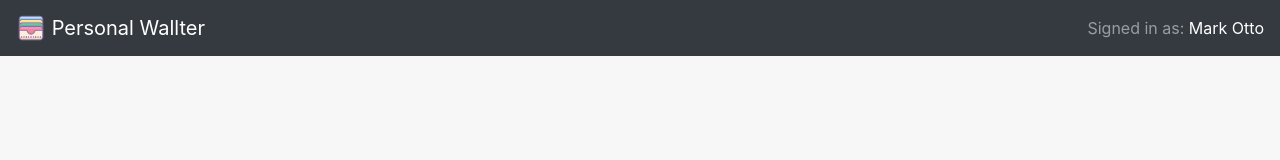
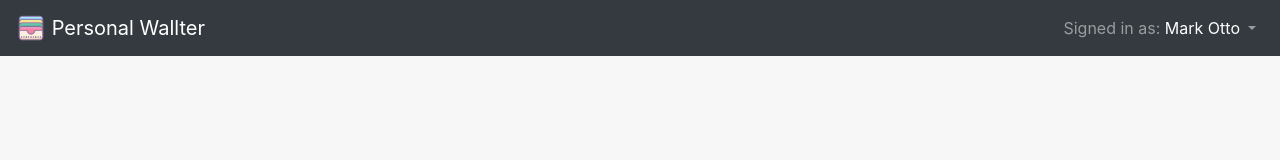
Before and after one commit to luigicampagnola/project-7, a React (Create React App) app: page / in a window 1280 px wide. Shown: the top 160 px of the page. Built offline with nearby package versions, Linux system fonts and the light colour scheme.

Commit message:
added dropdownmenu

```diff
--- a/src/Components/NavbarComponent/NavbarUser/NavbarUser.js
+++ b/src/Components/NavbarComponent/NavbarUser/NavbarUser.js
@@ -1,12 +1,16 @@
 import React from "react";
-import { Navbar } from "react-bootstrap";
+import { Navbar, NavDropdown } from "react-bootstrap";
 
 const NavbarUser = () => {
   return (
-    <div className='NavbarUser'>
+    <div className="NavbarUser d-flex">
       <Navbar.Text>
         Signed in as: <a href="#login">Mark Otto</a>
       </Navbar.Text>
+        <NavDropdown alignRight>
+          <NavDropdown.Item>Action</NavDropdown.Item>
+          <NavDropdown.Item>Action</NavDropdown.Item>
+        </NavDropdown>
     </div>
   );
 };
```
